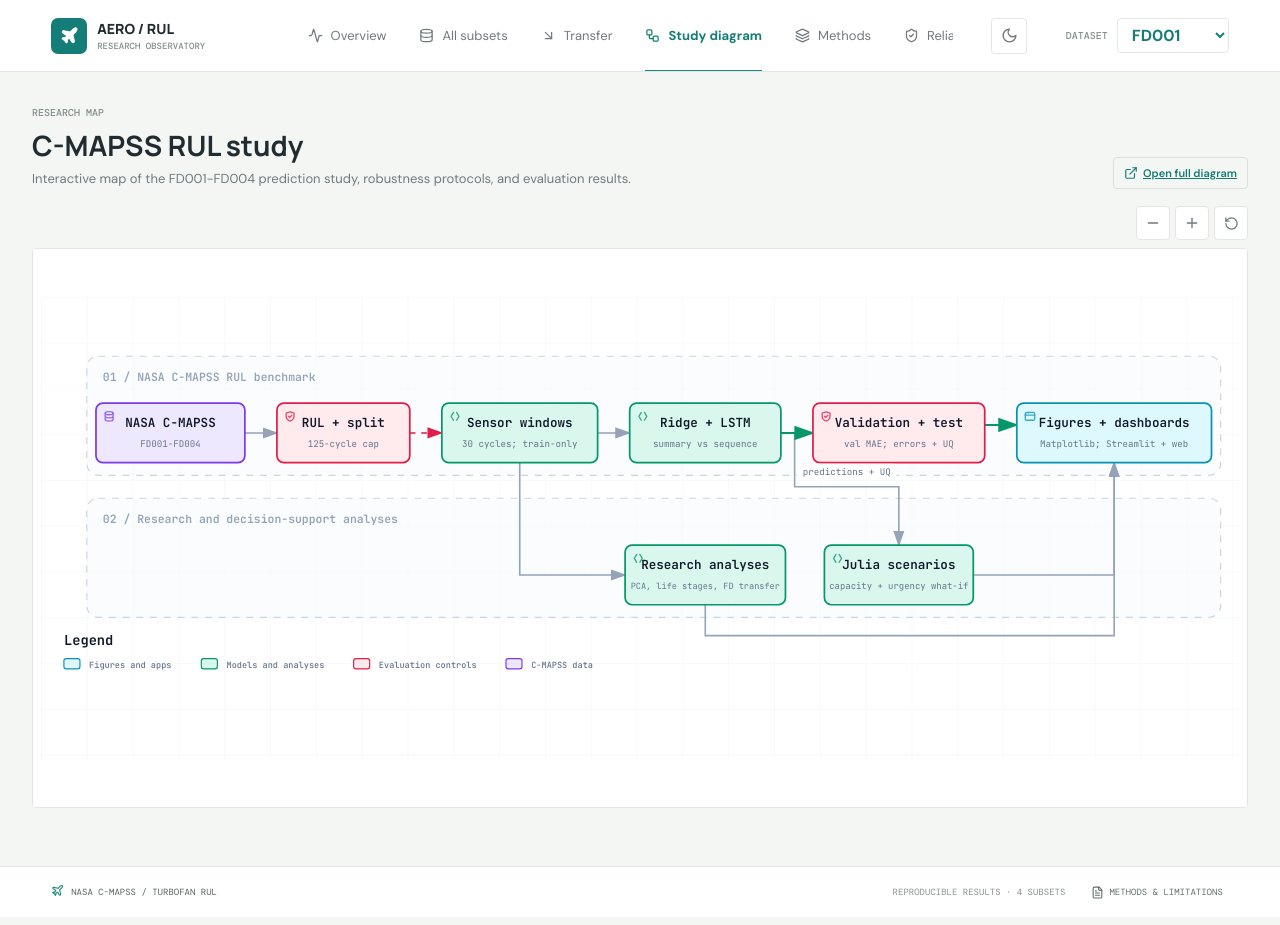
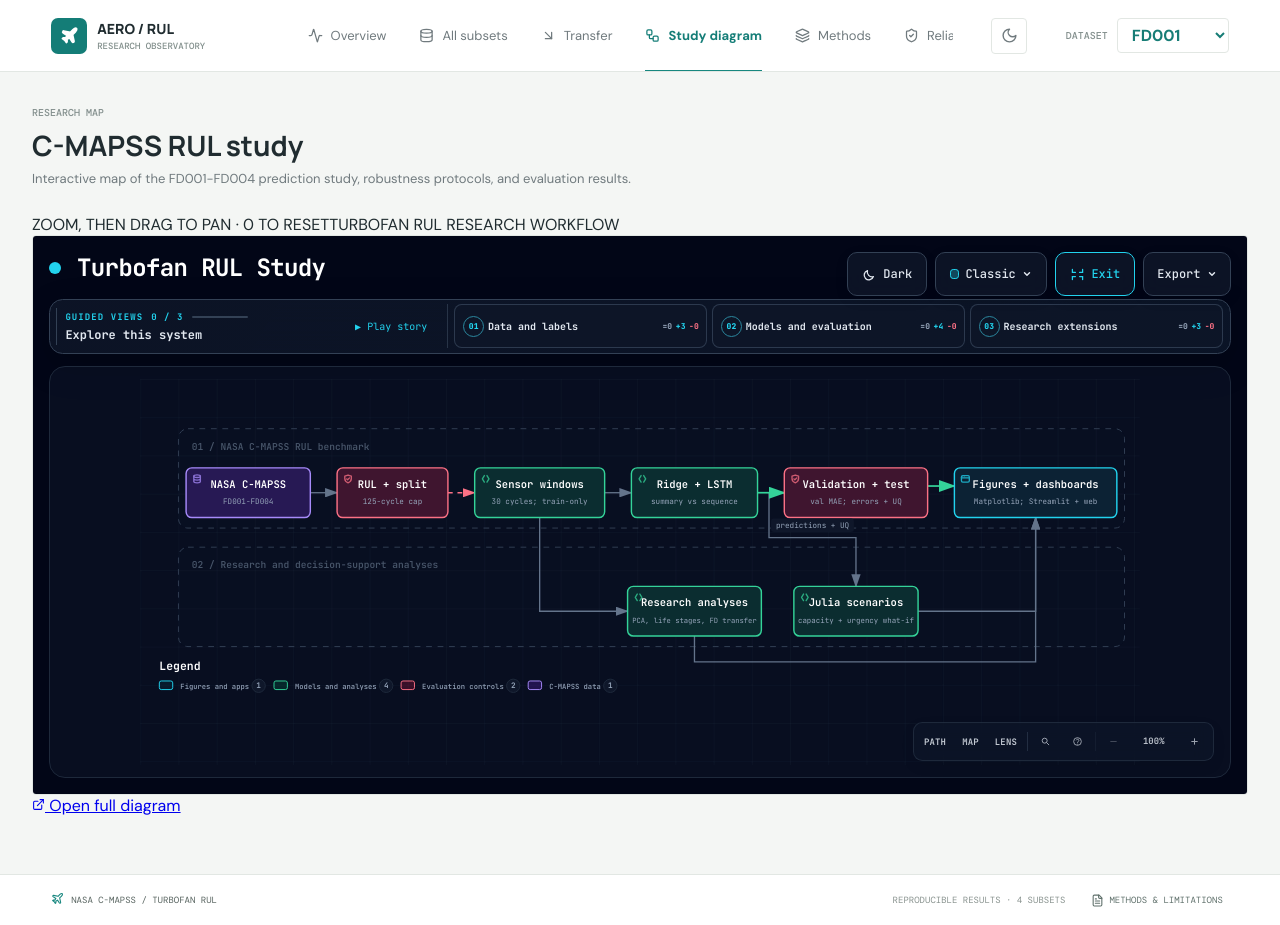
Before and after one commit to shaxntanu/Turbofan-RUL-Prediction-using-LSTM, a React (Vite) app in the folder web/: page / in a window 1280 px wide. Both pictures are taken after a click on the button "Study diagram". Built offline with nearby package versions, Linux system fonts and the light colour scheme.

Commit message:
Match study diagram presentation style

```diff
--- a/web/src/main.jsx
+++ b/web/src/main.jsx
@@ -1,4 +1,4 @@
-import { useEffect, useMemo, useRef, useState } from "react";
+import { useEffect, useMemo, useState } from "react";
 import { createRoot } from "react-dom/client";
 import {
   Activity,
@@ -12,10 +12,7 @@ import {
   FileText,
   Gauge,
   Layers3,
-  Minus,
   Plane,
-  Plus,
-  RotateCcw,
   ShieldCheck,
   Moon,
   Sun,
@@ -542,17 +539,7 @@ function Reliability({ data, dataset, theme }) {
   );
 }
 
-function StudyDiagram({ theme }) {
-  const frameRef = useRef(null);
-  const [ready, setReady] = useState(false);
-
-  useEffect(() => setReady(false), [theme]);
-
-  const controlView = (action) => {
-    const method = frameRef.current?.contentWindow?.Archify?.view?.[action];
-    if (typeof method === "function") method();
-  };
-
+function StudyDiagram() {
   return (
     <section className="study-diagram-page">
       <div className="page-intro">
@@ -561,24 +548,24 @@ function StudyDiagram({ theme }) {
           <h1>C-MAPSS RUL study</h1>
           <p>Interactive map of the FD001-FD004 prediction study, robustness protocols, and evaluation results.</p>
         </div>
-        <a className="outline-button" href="/turbofan-pipeline.html" target="_blank" rel="noreferrer">
-          <ExternalLink size={14} /> Open full diagram
-        </a>
       </div>
-      <div className="study-diagram-toolbar" role="group" aria-label="Diagram canvas controls">
-        <button className="canvas-control" type="button" title="Zoom out" aria-label="Zoom out" disabled={!ready} onClick={() => controlView("zoomOut")}><Minus size={16} /></button>
-        <button className="canvas-control" type="button" title="Zoom in" aria-label="Zoom in" disabled={!ready} onClick={() => controlView("zoomIn")}><Plus size={16} /></button>
-        <button className="canvas-control" type="button" title="Reset diagram view" aria-label="Reset diagram view" disabled={!ready} onClick={() => controlView("reset")}><RotateCcw size={15} /></button>
+      <div className="study-diagram-card">
+        <div className="study-diagram-topline">
+          <span>ZOOM, THEN DRAG TO PAN · 0 TO RESET</span>
+          <span>TURBOFAN RUL RESEARCH WORKFLOW</span>
         </div>
         <div className="study-diagram-frame">
           <iframe
-          key={theme}
-          ref={frameRef}
-          src={`/turbofan-pipeline.html?embed=1&theme=${theme}`}
+            src="/turbofan-pipeline.html?present=1&theme=dark"
             title="Interactive NASA C-MAPSS turbofan RUL research diagram"
-          onLoad={() => setReady(Boolean(frameRef.current?.contentWindow?.Archify?.view))}
             loading="lazy"
           />
+        </div>
+        <div className="study-diagram-actions">
+          <a href="/turbofan-pipeline.html?present=1&theme=dark" target="_blank" rel="noreferrer">
+            <ExternalLink size={13} /> Open full diagram
+          </a>
+        </div>
       </div>
     </section>
   );
@@ -622,7 +609,7 @@ function App() {
     if (page === "methods") return <Methods data={data} />;
     if (page === "artifacts") return <Artifacts data={data} dataset={dataset} theme={theme} />;
     if (page === "reliability") return <Reliability data={data} dataset={dataset} theme={theme} />;
-    if (page === "study-diagram") return <StudyDiagram theme={theme} />;
+    if (page === "study-diagram") return <StudyDiagram />;
     return <Overview data={data} dataset={dataset} setPage={setPage} theme={theme} />;
   }, [data, dataset, page, theme]);
 
```
Lines whose indentation alone changed are shown as unchanged.
